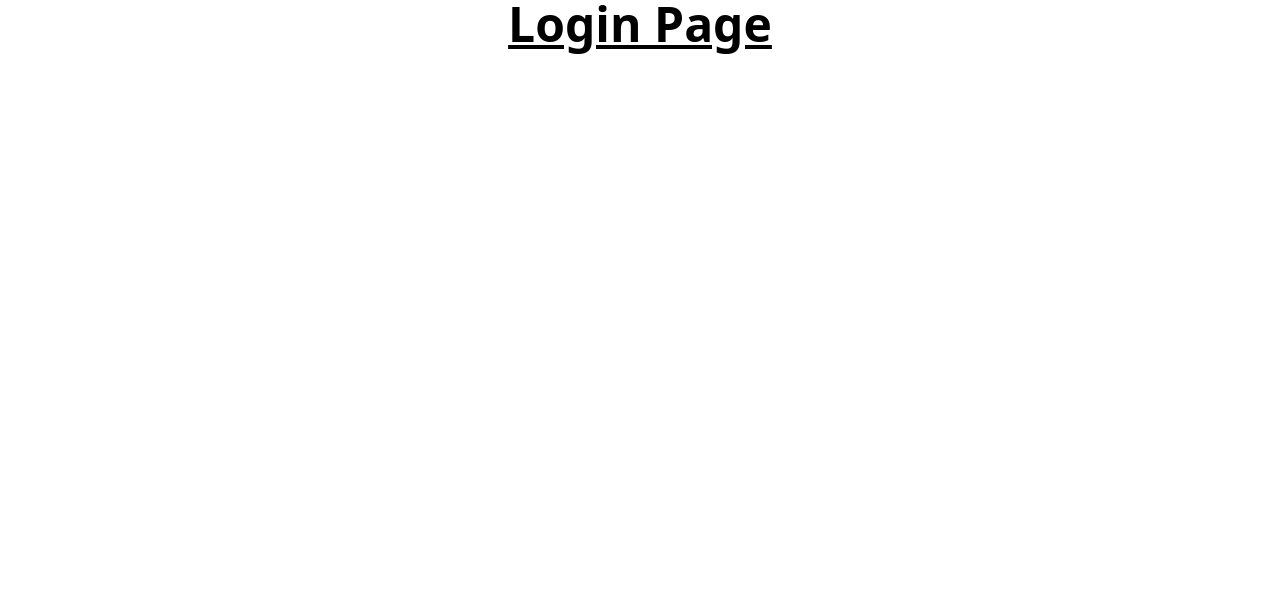
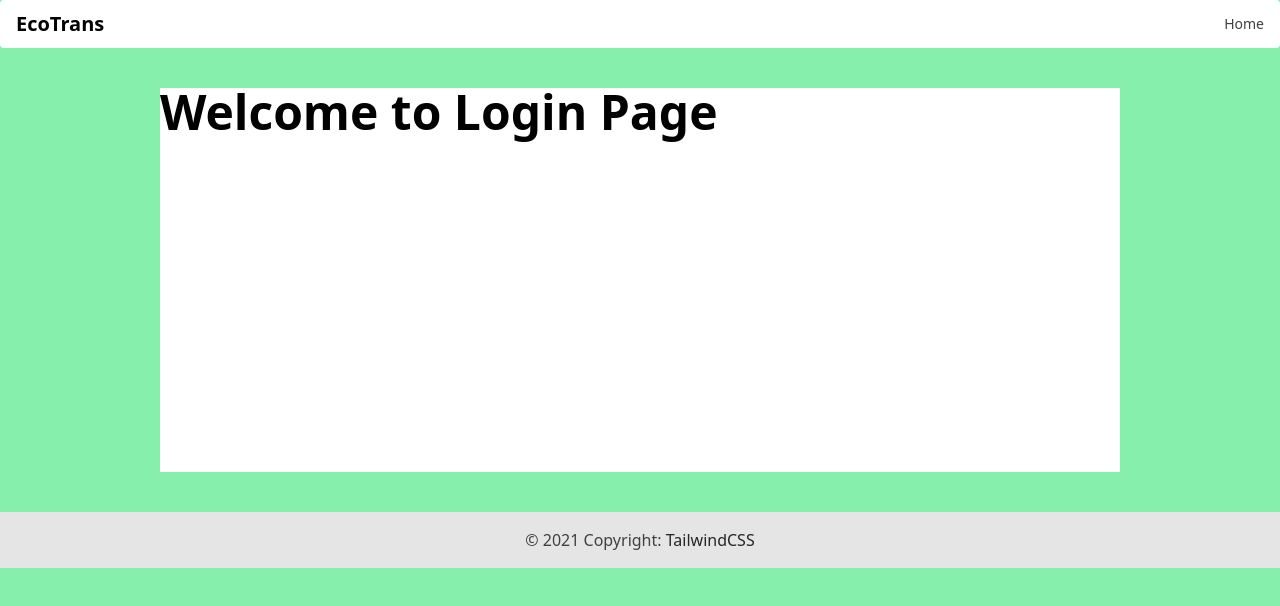
Before and after one commit to davidf1000/nextjs-bangkit-capstone, a Next.js app: page /login in a window 1280 px wide. Shown: the top 606 px of the page. Built offline with nearby package versions, Linux system fonts and the light colour scheme.

Commit message:
add header footer login/register

```diff
--- a/components/Landing.tsx
+++ b/components/Landing.tsx
@@ -7,7 +7,7 @@ import Content from "./Content";
 const Landing = (): JSX.Element => (
     <Fragment>
         <div className="flex flex-col h-screen">
-        <NavBar />
+        <NavBar login={false}/>
         <Content />
         <Footer />
         </div>
--- a/components/Navbar.tsx
+++ b/components/Navbar.tsx
@@ -1,6 +1,9 @@
 import Link from 'next/link'
+import { Fragment } from 'react';
 
-const NavBar = ():JSX.Element => (<nav className="bg-white border-gray-200 px-2 sm:px-4 py-2.5 rounded dark:bg-gray-800">
+const NavBar = ({ login }: { login: bool }): JSX.Element => (
+<Fragment>
+<nav className="bg-white border-gray-200 px-2 sm:px-4 py-2.5 rounded dark:bg-gray-800">
   <div className="container flex flex-wrap justify-between items-center mx-auto">
     <Link href='/'><a href="/" className="flex items-center">
       {/* <img src="/docs/images/logo.svg" className="mr-3 h-6 sm:h-9" alt="Flowbite Logo" /> */}
@@ -12,6 +15,13 @@ const NavBar = ():JSX.Element => (<nav className="bg-white border-gray-200 px-2
       <svg className="hidden w-6 h-6" fill="currentColor" viewBox="0 0 20 20" xmlns="http://www.w3.org/2000/svg"><path fill-rule="evenodd" d="M4.293 4.293a1 1 0 011.414 0L10 8.586l4.293-4.293a1 1 0 111.414 1.414L11.414 10l4.293 4.293a1 1 0 01-1.414 1.414L10 11.414l-4.293 4.293a1 1 0 01-1.414-1.414L8.586 10 4.293 5.707a1 1 0 010-1.414z" clip-rule="evenodd"></path></svg>
     </button>
     <div className="hidden w-full md:block md:w-auto" id="mobile-menu">
+      {login ?
+        <ul className="flex flex-col mt-4 md:flex-row md:space-x-8 md:mt-0 md:text-sm md:font-medium">
+          <li>
+            <Link href="/"><a className="block py-2 pr-4 pl-3 text-gray-700 hover:bg-gray-50 md:hover:bg-transparent md:border-0 md:hover:text-blue-700 md:p-0 dark:text-gray-400 md:dark:hover:text-white dark:hover:bg-gray-700 dark:hover:text-white md:dark:hover:bg-transparent">Home</a></Link>
+          </li>
+        </ul>
+        :
         <ul className="flex flex-col mt-4 md:flex-row md:space-x-8 md:mt-0 md:text-sm md:font-medium">
           <li>
             <a href="#" className="block py-2 pr-4 pl-3 text-white bg-blue-700 rounded md:bg-transparent md:text-blue-700 md:p-0 dark:text-white" aria-current="page">Home</a>
@@ -29,8 +39,11 @@ const NavBar = ():JSX.Element => (<nav className="bg-white border-gray-200 px-2
             <Link href="/login"><a className="block py-2 pr-4 pl-3 text-gray-700 hover:bg-gray-50 md:hover:bg-transparent md:border-0 md:hover:text-blue-700 md:p-0 dark:text-gray-400 md:dark:hover:text-white dark:hover:bg-gray-700 dark:hover:text-white md:dark:hover:bg-transparent">Login</a></Link>
           </li>
         </ul>
+      }
     </div>
   </div>
-</nav>)
+</nav>
+</Fragment>
+)
 
 export default NavBar;
--- a/package.json
+++ b/package.json
@@ -8,8 +8,10 @@
   "dependencies": {
     "@tailwindcss/forms": "^0.5.2",
     "@tailwindcss/typography": "^0.5.2",
+    "axios": "^0.27.2",
     "date-fns": "^2.11.1",
     "gray-matter": "^4.0.2",
+    "iron-session": "^6.1.3",
     "next": "latest",
     "react": "17.0.2",
     "react-dom": "17.0.2",
--- a/pages/index.tsx
+++ b/pages/index.tsx
@@ -19,7 +19,7 @@ const Home = ({
       <Head>
         <title>"EcoTrans Website"</title>
       </Head>
-      <Landing />
+      <Landing login={false}/>
     </Fragment>
   );
 }
--- a/pages/login.tsx
+++ b/pages/login.tsx
@@ -1,18 +1,34 @@
-import { Fragment, useEffect, useState } from 'react'
+import { Fragment } from 'react'
 import Head from 'next/head'
+import React from 'react';
+import axios from 'axios';
+import NavBar from '../components/Navbar';
+import Footer from '../components/Footer';
 
 
 // Login
 // CSR - React
 
 
-const Login = (): JSX => {
+const Login = ({ user }): JSX => {
   return (
     <Fragment>
+
       <Head>
         <title>"EcoTrans Website"</title>
       </Head>
-            <h1 className="text-5xl text-center font-bold underline">Login Page</h1>
+      <style jsx global>{`
+  body {
+    background: #86efac};
+  }
+`}</style>
+      <NavBar login={true} />
+      <div className="container bg-white mx-auto my-10 w-3/4 h-96" >
+
+        <h1 className="font-semibold text-5xl">Welcome to Login Page</h1>
+
+      </div>
+      <Footer />
     </Fragment>
   );
 }
--- a/pages/register.tsx
+++ b/pages/register.tsx
@@ -1,5 +1,6 @@
 import { Fragment, useEffect, useState } from 'react'
 import Head from 'next/head'
+import NavBar from '../components/Navbar';
 
 
 // Login
@@ -9,12 +10,21 @@ import Head from 'next/head'
 const Register = (): JSX => {
     return (
         <Fragment>
-            <Head>
-                <title>"EcoTrans Website"</title>
-            </Head>
-            <h1 className="text-5xl text-center font-bold underline">Register</h1>
+          <Head>
+            <title>"EcoTrans Website"</title>
+          </Head>
+          <style jsx global>{`
+  body {
+    background: #86efac};
+  }
+`}</style>
+          <NavBar login={true} />
+          <div className="container mx-auto w-1/2" >
+
+          </div>
+
         </Fragment>
-    );
+      );
 }
 
 export default Register;
--- a/styles/global.css
+++ b/styles/global.css
@@ -1,3 +1,8 @@
 @tailwind base;
 @tailwind components;
 @tailwind utilities;
+
+#screenfill{
+    height: 100vh;
+    width:100%;
+}
```
Also changed, not shown: 1 other file (tests, documents, lock files or other folders). Lines whose indentation alone changed are shown as unchanged.
